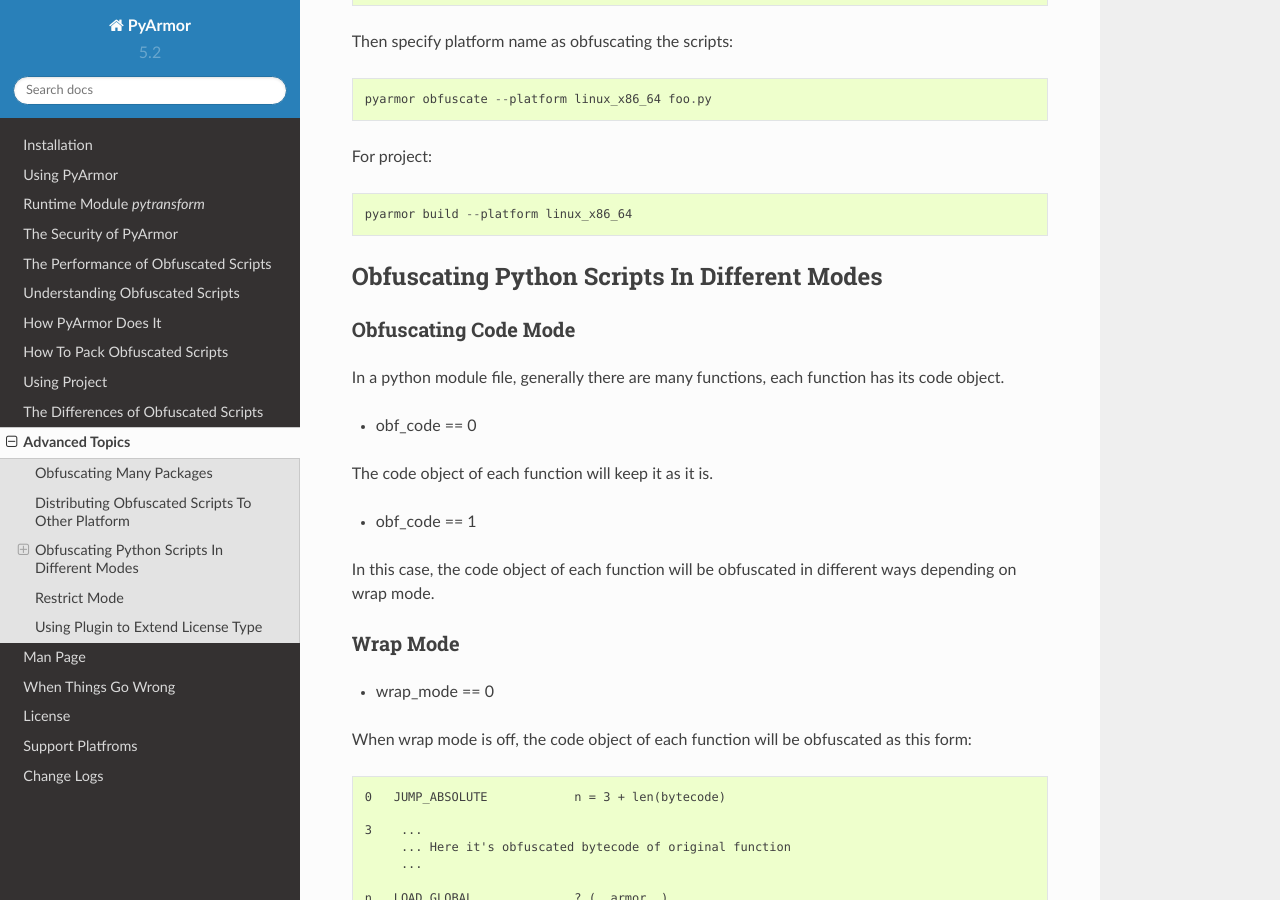
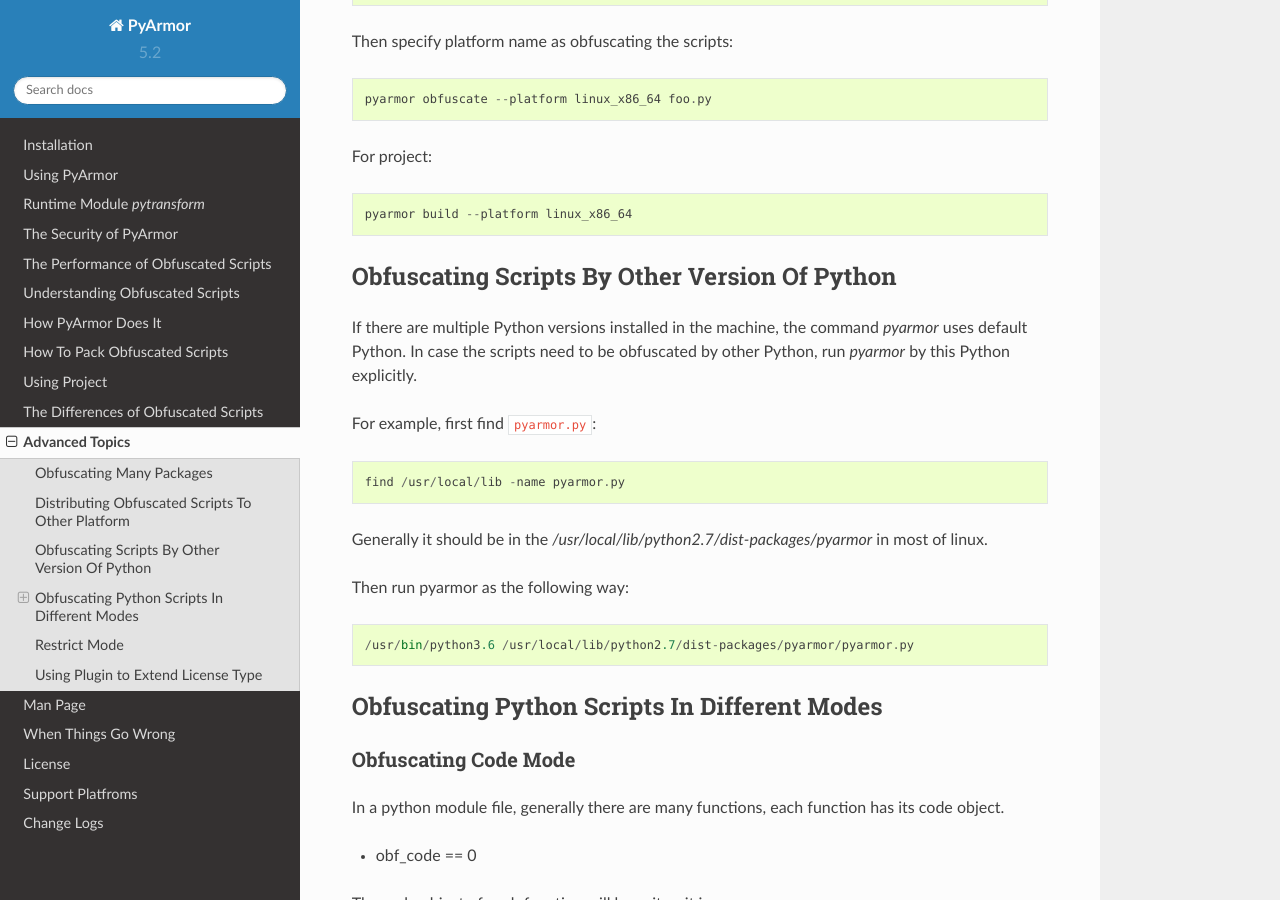
Before and after one commit to dashingsoft/pyarmor, a Sphinx documentation site: the page built from docs/advanced.rst, in a window 1280 px wide and 900 px high, scrolled down 1082 px. Built offline with Sphinx 7.4.7 and the Read the Docs theme 2.0.0, drawn with Linux system fonts in a browser that asks for light colours.

Commit message:
Document different python version issue

```diff
--- a/docs/advanced.rst
+++ b/docs/advanced.rst
@@ -57,6 +57,26 @@
 For project::
 
     pyarmor build --platform linux_x86_64
+
+.. _obfuscating scripts by different python version:
+
+Obfuscating Scripts By Other Version Of Python
+----------------------------------------------
+
+If there are multiple Python versions installed in the machine, the
+command `pyarmor` uses default Python. In case the scripts need to be
+obfuscated by other Python, run `pyarmor` by this Python explicitly.
+
+For example, first find :file:`pyarmor.py`::
+
+    find /usr/local/lib -name pyarmor.py
+
+Generally it should be in the
+`/usr/local/lib/python2.7/dist-packages/pyarmor` in most of linux.
+
+Then run pyarmor as the following way::
+
+    /usr/bin/python3.6 /usr/local/lib/python2.7/dist-packages/pyarmor/pyarmor.py
 
 Obfuscating Python Scripts In Different Modes
 ---------------------------------------------
```
Also changed, not shown: docs/differences.rst (+7 -3 lines).
